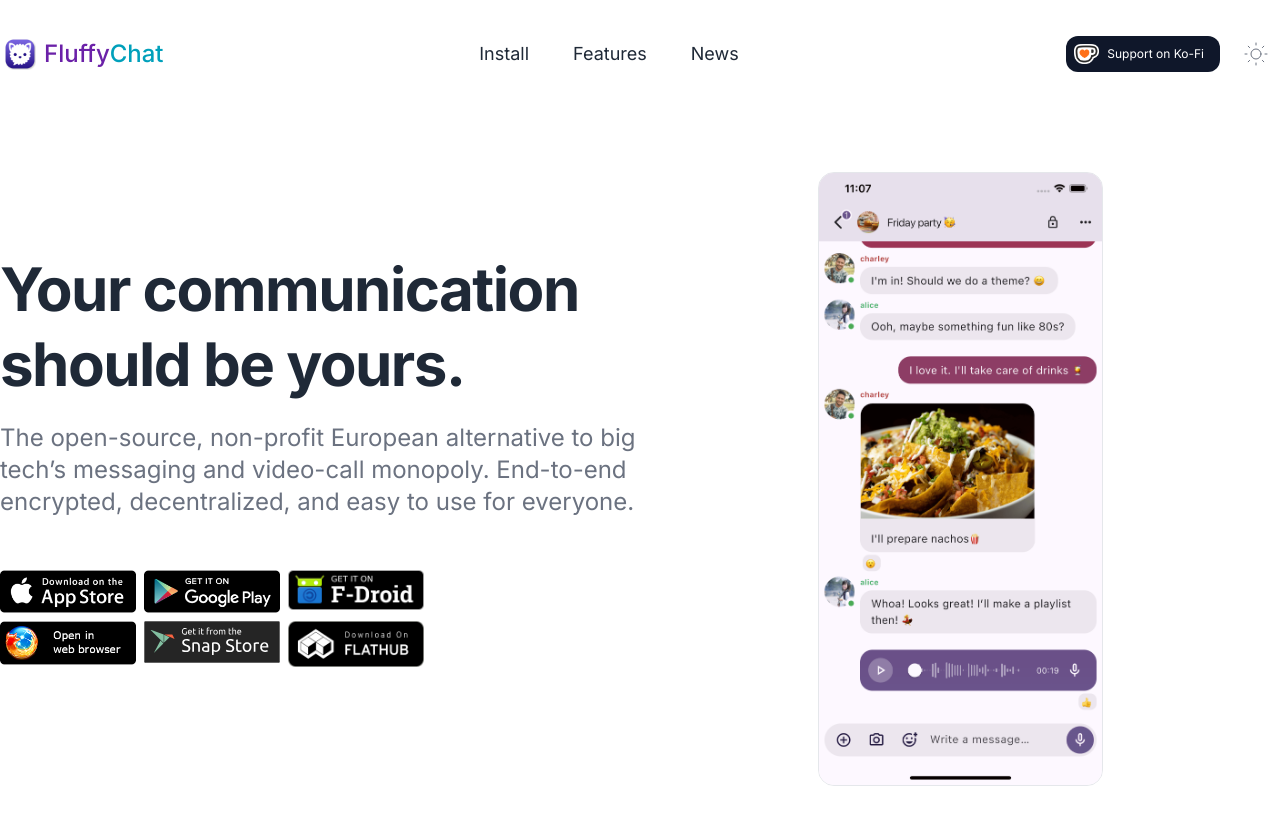
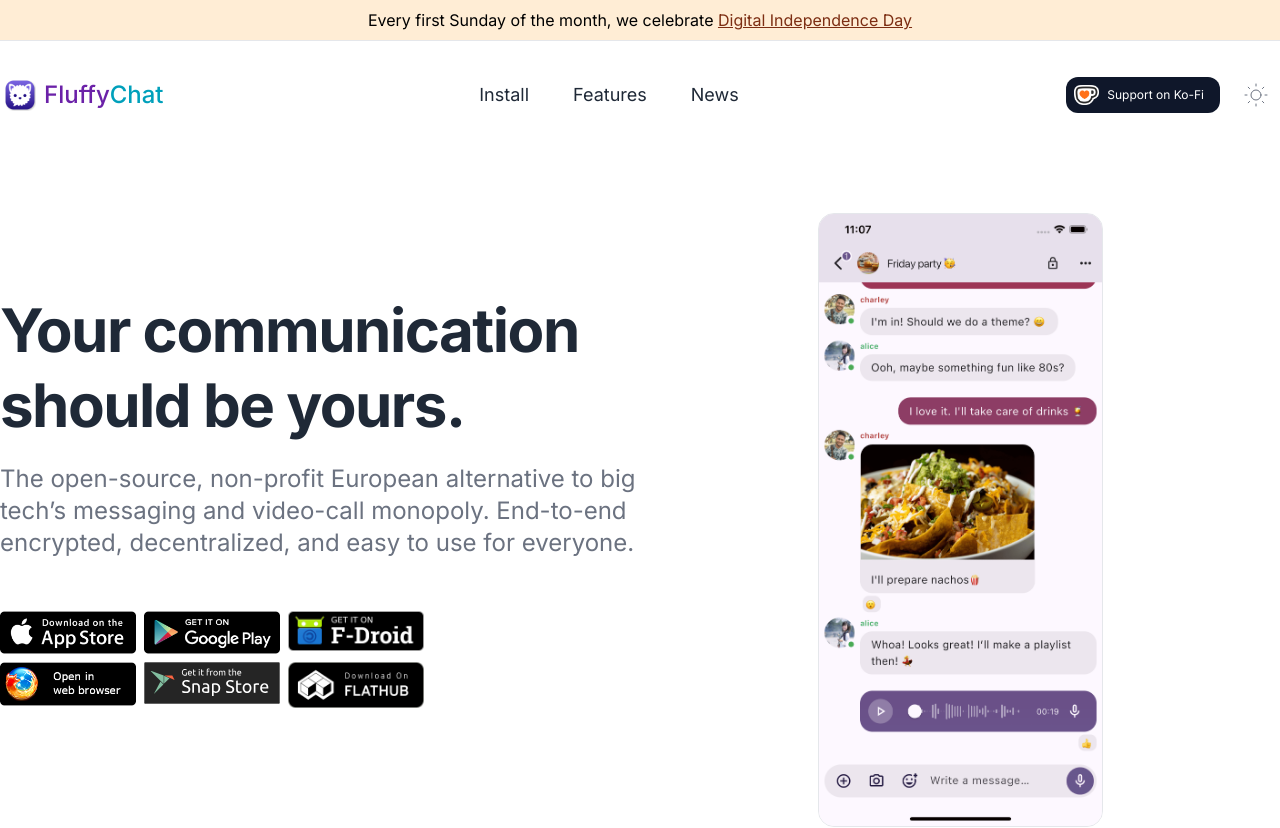
Before and after one commit to krille-chan/fluffychat-website, a Next.js app: page / in a window 1280 px wide. Shown: the top 828 px of the page. Built offline with nearby package versions, Linux system fonts and the light colour scheme.

Commit message:
chore: add diday banner

```diff
--- a/src/components/Navbar.tsx
+++ b/src/components/Navbar.tsx
@@ -14,6 +14,9 @@
 
   return (
     <div className="w-full">
+      <div className="w-full p-2 items-center justify-center flex bg-orange-100 border-b">
+        <p>Every first Sunday of the month, we celebrate <a className="text-orange-900 underline hover:text-orange-950" href="https://di.day">Digital Independence Day</a></p>
+      </div>
       <nav className="container relative flex flex-wrap items-center justify-between p-8 mx-auto lg:justify-between xl:px-1">
         {/* Logo  */}
         <Link href="/">
```
